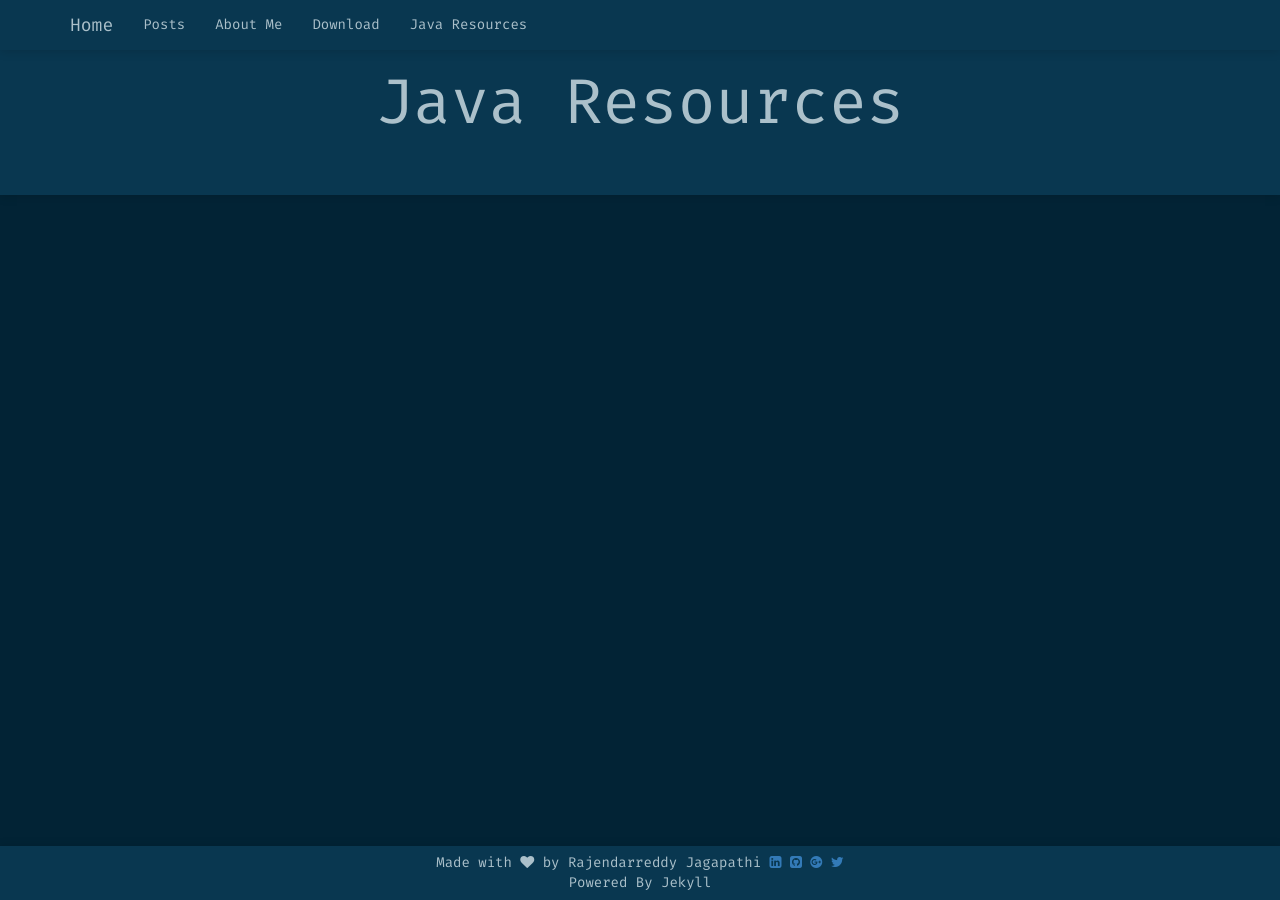
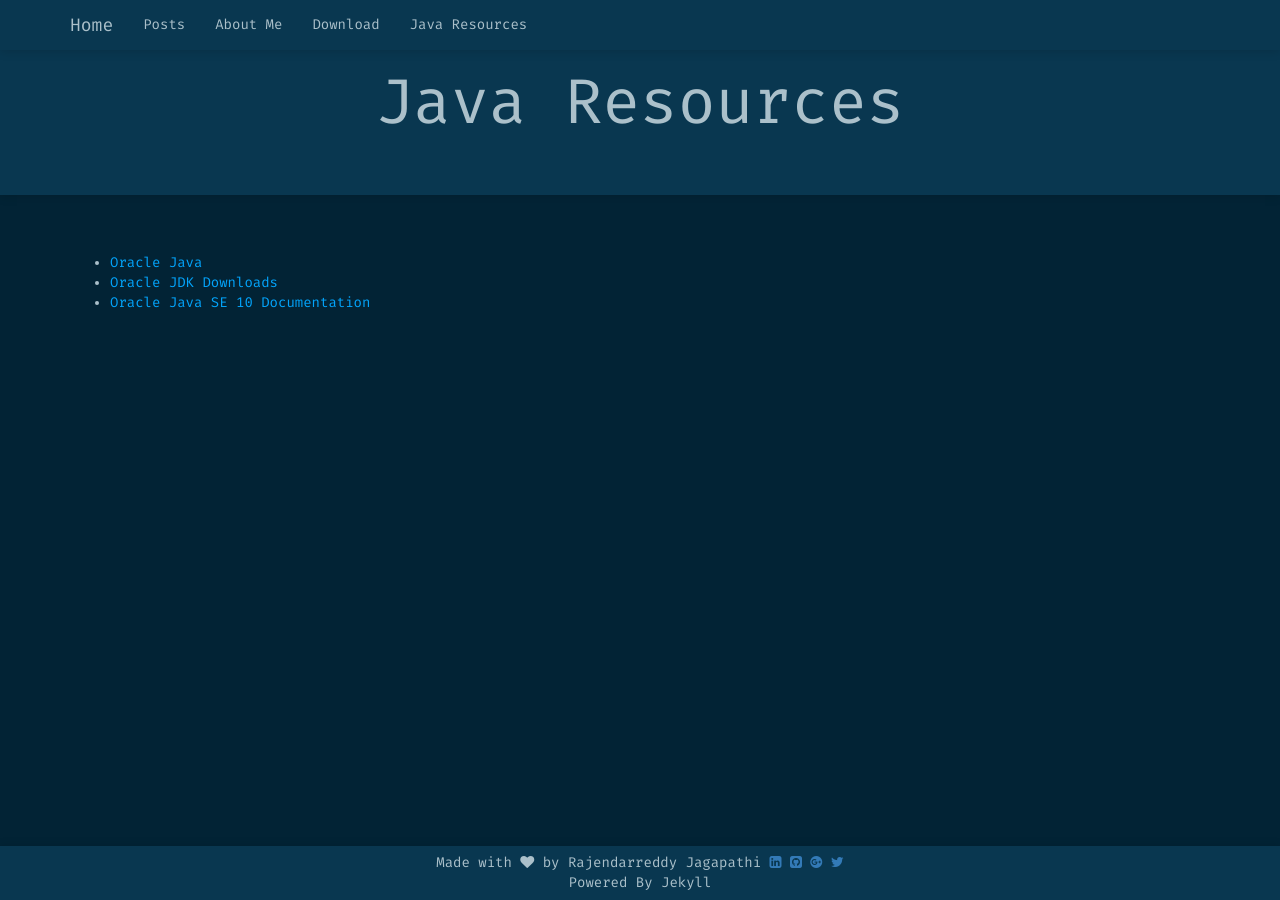
Before and after one commit to rajendarreddyj/development-journal, a Jekyll site: the page built from java-resources.md, in a window 1280 px wide. Built offline with Jekyll 4.4.1, drawn with Linux system fonts in a browser that asks for light colours; nearby versions of some CDN libraries; some web fonts are replaced.

Commit message:
Update java-resources.md

```diff
--- a/java-resources.md
+++ b/java-resources.md
@@ -3,10 +3,7 @@ layout: page
 title: Java Resources
 permalink: /java/
 ---
-<div class="man-title">
-</div>
-<p>
-    <div class="manual-content">
-        </div>
 
-</p>
+- [Oracle Java](http://www.oracle.com/technetwork/java/index.html)
+- [Oracle JDK Downloads](http://www.oracle.com/technetwork/java/javase/downloads/index.html)
+- [Oracle Java SE 10 Documentation](https://docs.oracle.com/javase/10/docs/api/overview-summary.html)
```
